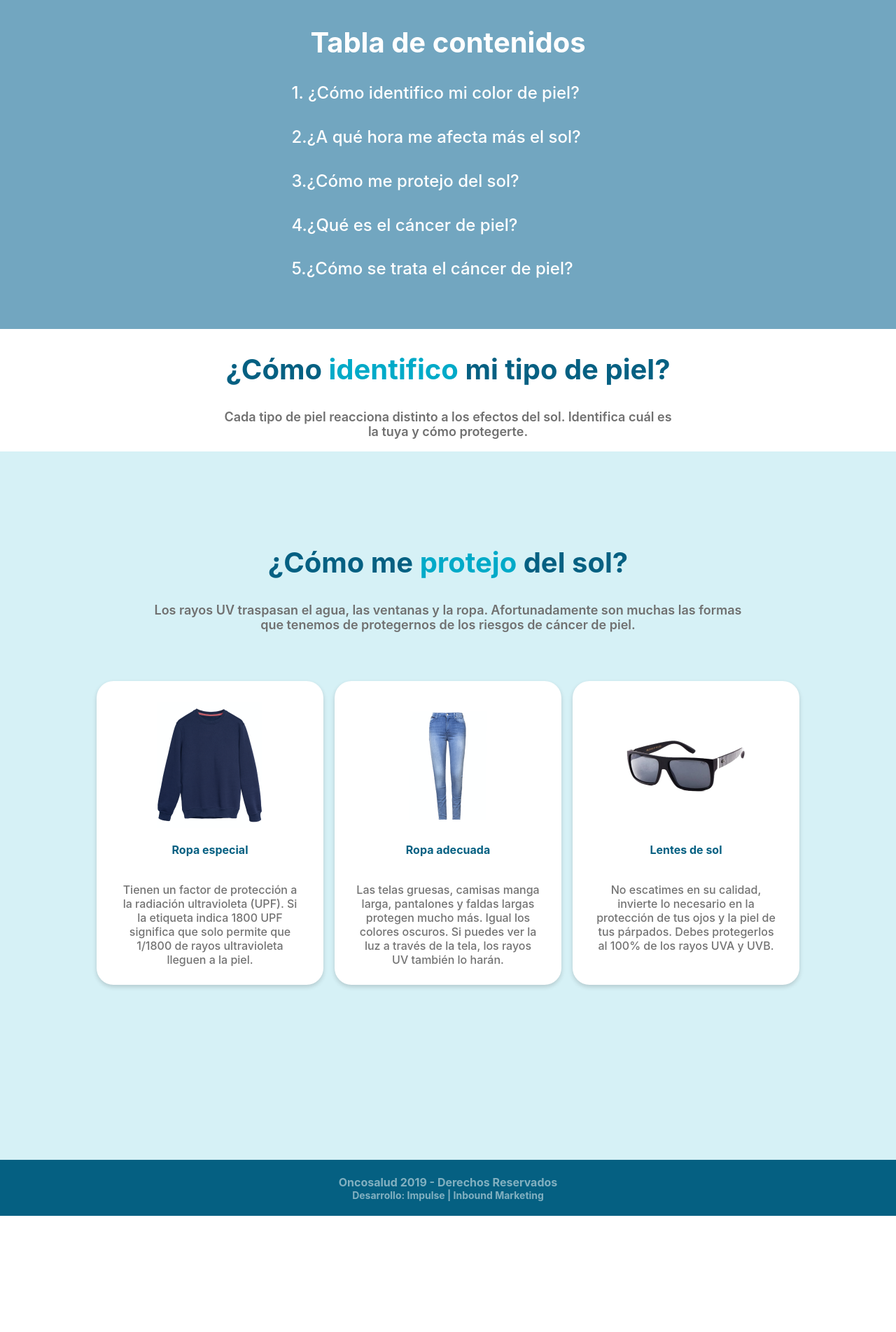
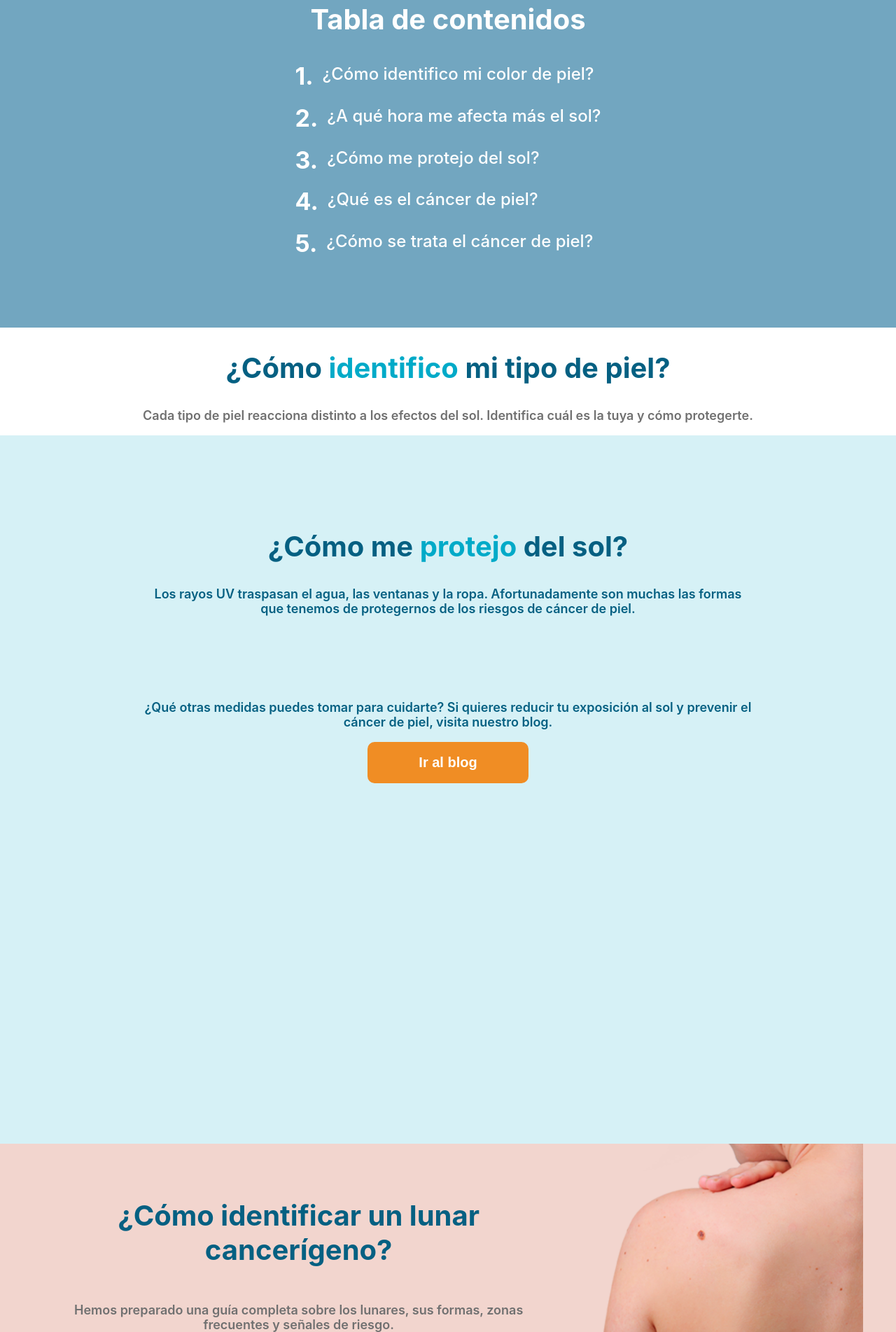
Before and after one commit to ronaldverpar/ImpulseReto, a Gatsby site: page / in a window 1280 px wide. Shown: the part 897-2800 px from the top of the page at 70% size. Before the commit the page ends 2634 px from the top, so only its background shows below. Built offline with nearby package versions, Linux system fonts and the light colour scheme; Gatsby itself is replaced by a stand-in of ours.

Commit message:
Creación de la sección Identificar Lunar y con su respectivo hoja de estilo

```diff
--- a/src/components/layout.css
+++ b/src/components/layout.css
@@ -79,7 +79,7 @@ body {
 
 /* Estilo de la sección: Como identifico mi tipo de piel? */
 .TipoPielHeader {
-  width: 643px;
+  width: 100%;
   margin: 0 auto;
 }
 
@@ -109,6 +109,10 @@ body {
 
 /* si el tamanio de la pantalla es más pequenia cambiar estilo */
 @media (max-width: 620px) {
+  .SectionTitle {
+    font-size: 32px;
+  }
+
   .Hero {
     background: url('../images/home-photo-small.png');
     background-size: cover;
@@ -142,6 +146,11 @@ body {
     display: block;
     margin: 0 auto;
   }
+
+  .TipoPielHeader {
+    width: 100%;
+    margin: 0 auto;
+  }
 }
 
 /* Estilos del footer de la pagina */
--- a/src/components/sectionContenido.css
+++ b/src/components/sectionContenido.css
@@ -1,35 +1,89 @@
 .SectionGroup {
     background: #72A6C0;
-    height: 567px;
 }
 
 .SectionContainer {
-    padding-top: 100px;
+    padding: 100px 30%;
+    display: grid;
+    grid-template-rows: 60px 1fr;
 }
 
 .SectionContainer h2 {
     text-align: center;
     color: white;
     font-size: 40px;
+    margin: 0;
 }
 
 .SectionContent {
-    width: 447px;
+    padding-top: 25px;
+    width: 100%;
     height: 280px;
-    margin: 0 auto;
+    display: flex;
+    justify-content: center;
+}
+
+.SectionItems {
     display: flex;
     flex-direction: column;
     justify-content: space-between;
 }
 
+/* Estilos para cada sección de la lista de contenido */
+
+.SectionItem {
+    color: white;
+    display: flex;
+    flex-direction: row;
+    align-items: stretch;
+}
+
+.SectionItem a:nth-child(1) {
+    font-weight: 700;
+    font-size: 34px;
+}
+
 .SectionLink {
-    color: white;
     font-size: 24px;
     font-weight: 500;
     text-decoration: none;
+    line-height: 1.5;
+    padding-left: 13px;
 }
 
 .ActiveLink {
     font-weight: 600;
     color: #056082;
 }
+
+/* Se modifica el padding del contenido para mantener el contenido centrado */
+
+@media (max-width: 1052px) {
+    .SectionContainer {
+        padding: 100px 10%;
+    }
+}
+
+
+@media (max-width: 620px) {
+    .SectionContainer {
+        padding: 100px 5%;
+    }
+
+    .SectionContainer h2 {
+        font-size: 32px;
+    }
+
+    .SectionLink {
+        font-size: 18px;
+    }
+
+    .ActiveLink {
+        font-size: 18px;
+    }
+
+    .SectionItem a:nth-child(1) {
+        font-weight: 700;
+        font-size: 34px;
+    }
+}
--- a/src/components/sectionContenido.js
+++ b/src/components/sectionContenido.js
@@ -9,11 +9,23 @@ class SectionContenido extends React.Component {
                 <div className="SectionContainer">
                     <h2>Tabla de contenidos</h2>
                     <div className="SectionContent">
-                        <a className="SectionLink">1. ¿Cómo identifico mi color de piel?</a>
-                        <a className="SectionLink">2.¿A qué hora me afecta más el sol?</a>
-                        <a className="SectionLink">3.¿Cómo me protejo del sol?</a>
-                        <a className="SectionLink">4.¿Qué es el cáncer de piel?</a>
-                        <a className="SectionLink">5.¿Cómo se trata el cáncer de piel?</a>
+                        <div className="SectionItems">
+                            <div className="SectionItem">
+                                <a>1.</a><a className="SectionLink">¿Cómo identifico mi color de piel?</a>
+                            </div>
+                            <div className="SectionItem">
+                                <a>2.</a><a className="SectionLink">¿A qué hora me afecta más el sol?</a>
+                            </div>
+                            <div className="SectionItem">
+                                <a>3.</a><a className="SectionLink">¿Cómo me protejo del sol?</a>
+                            </div>
+                            <div className="SectionItem">
+                                <a>4.</a><a className="SectionLink">¿Qué es el cáncer de piel?</a>
+                            </div>
+                            <div className="SectionItem">
+                                <a>5.</a><a className="SectionLink">¿Cómo se trata el cáncer de piel?</a>
+                            </div>
+                        </div>
                     </div>
                 </div>
             </div>
--- /dev/null
+++ b/src/components/sectionIdentificarLunar.css
@@ -0,0 +1,72 @@
+.IdentificarLunar {
+    width: 100%;
+    background-color: #F2D5CE;
+}
+
+.IdentificarLunarContent {
+    /* display: flex;
+    flex-direction: row;
+    justify-content: space-between; */
+    display: grid;
+    grid-template-columns: 2fr 1fr;
+}
+
+.IdentificarLunarInfo {
+    flex-grow: 2;
+    display: flex;
+    flex-direction: column;
+    justify-content: center;
+    padding: 0 10.78%;
+}
+
+.IdentificarLunarInfo button {
+    align-self: center;
+}
+
+.IdentificarLunarImage {
+    height: 390px;
+    width: 380px;
+}
+
+.IdentificarLunarImage img {
+    height: 100%;
+    width: 100%;
+    justify-self: end;
+    background-size: cover;
+    background-position: bottom;
+}
+
+@media (max-width: 880px) {
+    .IdentificarLunarInfo {
+        padding: 0 3%;
+    }
+}
+
+@media (max-width: 798px) {
+    .IdentificarLunarContent {
+        display: flex;
+        flex-direction: column;
+        padding-bottom: 37px;
+        background-color: #F4E1DC;
+    }
+
+    .IdentificarLunarImage {
+        background-color: #F2D5CE;
+        order: 1;
+        height: auto;
+        width: 100%;
+        display: grid;
+        grid-template-columns: 1fr;
+    }
+
+    .IdentificarLunarImage img {
+        height: auto;
+        width: 167px;
+        background-size: cover;
+        justify-self: end;
+    }
+
+    .IdentificarLunarInfo {
+        order: 2;
+    }
+}
--- /dev/null
+++ b/src/components/sectionIdentificarLunar.js
@@ -0,0 +1,23 @@
+import React from 'react'
+import './sectionIdentificarLunar.css'
+
+class SectionIdentificarLunar extends React.Component {
+    render () {
+        return (
+            <div className="IdentificarLunar">
+                <div className="IdentificarLunarContent">
+                    <div className="IdentificarLunarInfo">
+                        <h2 className="SectionTitle">¿Cómo identificar un lunar cancerígeno?</h2>
+                        <p className="SectionInfo">Hemos preparado una guía completa sobre los lunares, sus formas, zonas frecuentes y señales de riesgo.</p>
+                        <button className="MainButton">Ir al blog</button>
+                    </div>
+                    <div className="IdentificarLunarImage">
+                        <img src={require('../images/cta-guia-piel.png')} />
+                    </div>
+                </div>
+            </div>
+        )
+    }
+}
+
+export default SectionIdentificarLunar
--- a/src/components/sectionProtejoSol.css
+++ b/src/components/sectionProtejoSol.css
@@ -17,3 +17,15 @@
     flex-direction: row;
     justify-content: center;
 }
+
+.ProtejoSolFooter {
+    padding: 0 15%;
+    margin-top: 50px;
+    flex-direction: row;
+    justify-content: center;
+    text-align: center;
+}
+
+.ProtejoSolInfo {
+    color: #056082;
+}
--- a/src/components/sectionProtejoSol.js
+++ b/src/components/sectionProtejoSol.js
@@ -9,9 +9,9 @@ class SectionProtejoSol extends React.Component {
                 <div className="ProtejoSolContainer">
                     <div className="ProtejoSolHeader">
                         <h2 className="SectionTitle">¿Cómo me <a>protejo</a> del sol?</h2>
-                        <p className="SectionInfo">Los rayos UV traspasan el agua, las ventanas y la ropa. Afortunadamente son muchas las formas que tenemos de protegernos de los riesgos de cáncer de piel.</p>
+                        <p className="ProtejoSolInfo SectionInfo">Los rayos UV traspasan el agua, las ventanas y la ropa. Afortunadamente son muchas las formas que tenemos de protegernos de los riesgos de cáncer de piel.</p>
                     </div>
-                    <div className="ProtejoSolBody">
+                    {/* <div className="ProtejoSolBody">
                         <Card
                             image={require('../images/sweater.png')}
                             title="Ropa especial"
@@ -27,6 +27,10 @@ class SectionProtejoSol extends React.Component {
                             title="Lentes de sol"
                             text="No escatimes en su calidad, invierte lo necesario en la protección de tus ojos y la piel de tus párpados. Debes protegerlos al 100% de los rayos UVA y UVB."
                         />
+                    </div> */}
+                    <div className="ProtejoSolFooter">
+                        <p className="ProtejoSolInfo SectionInfo">¿Qué otras medidas puedes tomar para cuidarte? Si quieres reducir tu exposición al sol y prevenir el cáncer de piel, visita nuestro blog.</p>
+                        <button className="MainButton">Ir al blog</button>
                     </div>
                 </div>
             </div>
--- a/src/pages/index.js
+++ b/src/pages/index.js
@@ -7,6 +7,7 @@ import SEO from "../components/seo"
 import SectionContenido from "../components/sectionContenido"
 import SectionTipoPiel from "../components/sectionTipoPiel"
 import SectionProtejoSol from "../components/sectionProtejoSol"
+import SectionIdentificarLunar from "../components/sectionIdentificarLunar"
 
 const IndexPage = () => (
   <Layout>
@@ -31,6 +32,7 @@ const IndexPage = () => (
     <SectionContenido />
     <SectionTipoPiel />
     <SectionProtejoSol />
+    <SectionIdentificarLunar />
   </Layout>
 )
 
```
Also changed, not shown: src/images/cta-guia-piel.png (added).
